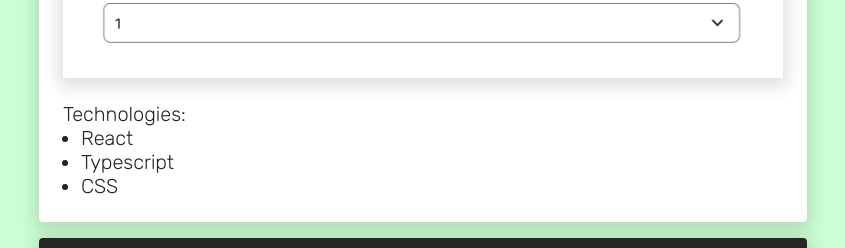
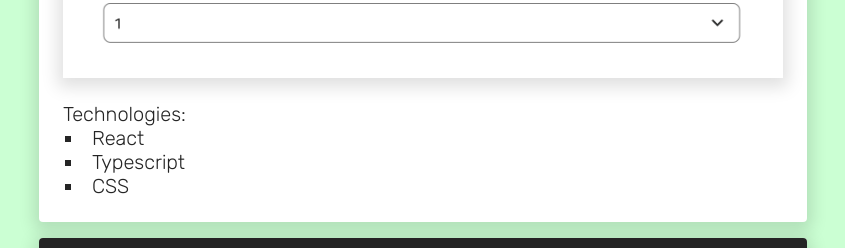
Before and after one commit to drewcmaier/portfolio, a SvelteKit app: page /experience in a window 1280 px wide. Shown: the part 945-1193 px from the top of the page, without its empty margins (217-1062 px from the left). Built offline with nearby package versions, Linux system fonts and the light colour scheme.

Commit message:
fix: bullet styles

```diff
--- a/src/routes/experience/+page.svelte
+++ b/src/routes/experience/+page.svelte
@@ -139,6 +139,10 @@
 		box-shadow: 0px 4px 16px 5px rgba(0, 0, 0, 0.125);
 	}
 
+	li {
+		list-style: square inside;
+	}
+
 	.card-container {
 		display: flex;
 		flex-direction: column;
--- a/src/routes/style.css
+++ b/src/routes/style.css
@@ -128,12 +128,8 @@ li {
 	margin: 0;
 }
 
-li {
-	margin-left: var(--spacing-1);
-}
-
 ul {
-	padding-inline-start: var(--spacing-3);
+	padding-inline-start: var(--spacing-1);
 }
 
 svg {
```
